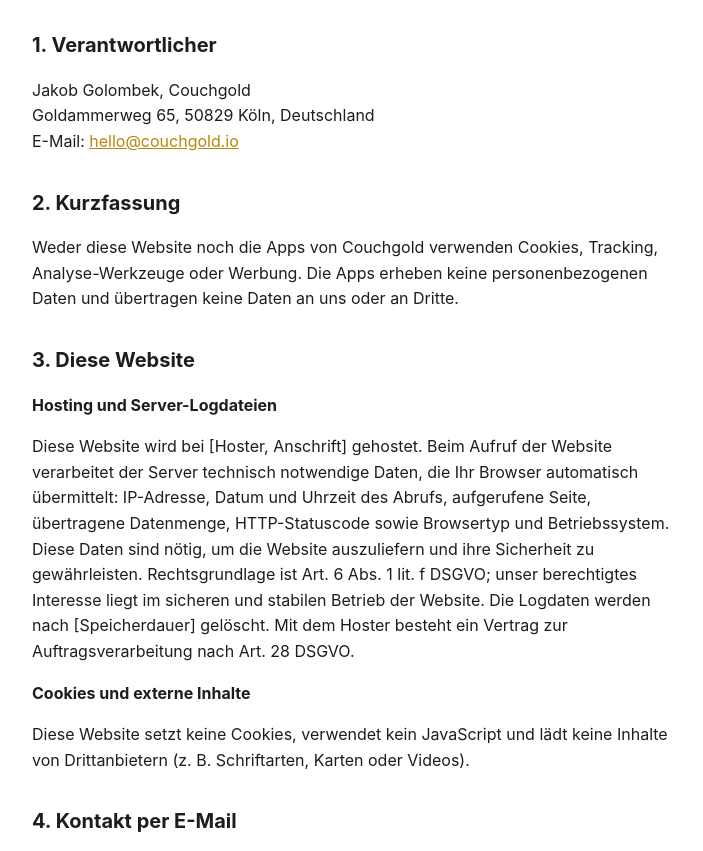
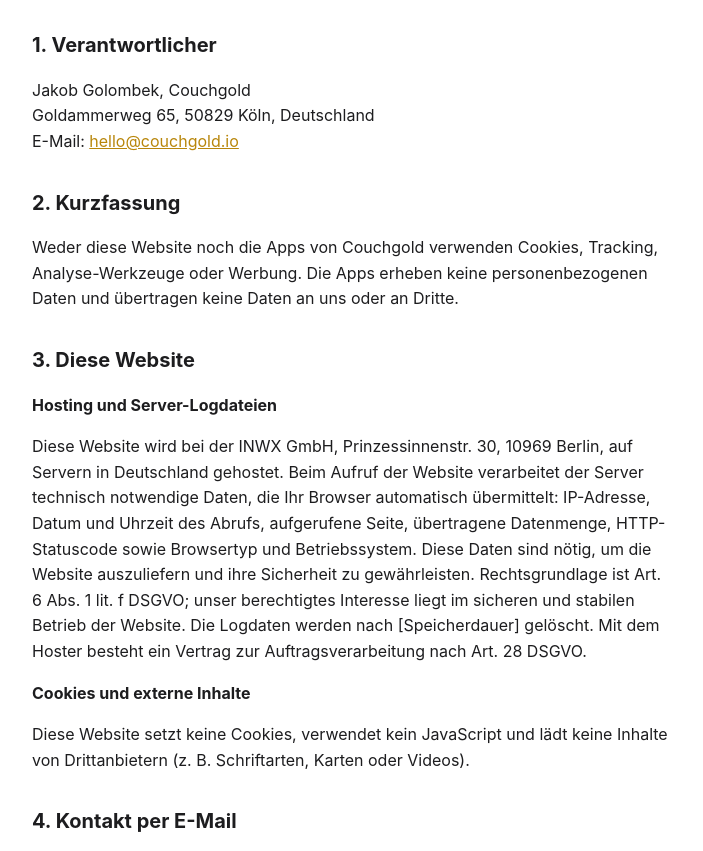
Before and after one commit to couchgold/couchgold.io, a plain HTML site: page datenschutz.html in a window 1280 px wide. Shown: the part 181-1032 px from the top of the page, without its empty margins (288-991 px from the left). Drawn offline with Linux system fonts and the light colour scheme.

Commit message:
Datenschutz: INWX als Hoster eintragen
Co-Authored-By: Claude Opus 5.5 <noreply@anthropic.com>

```diff
--- a/datenschutz.html
+++ b/datenschutz.html
@@ -38,8 +38,9 @@
     <h2>3. Diese Website</h2>
     <h3>Hosting und Server-Logdateien</h3>
     <p>
-      <!-- TODO: Hoster eintragen (Name, Anschrift) und Speicherdauer der Logs aus dessen Angaben übernehmen. -->
-      Diese Website wird bei [Hoster, Anschrift] gehostet. Beim Aufruf der Website verarbeitet
+      <!-- TODO: Speicherdauer der Logs aus dem AVV oder vom INWX-Support übernehmen. -->
+      Diese Website wird bei der INWX GmbH, Prinzessinnenstr. 30, 10969 Berlin, auf Servern in
+      Deutschland gehostet. Beim Aufruf der Website verarbeitet
       der Server technisch notwendige Daten, die Ihr Browser automatisch übermittelt: IP-Adresse,
       Datum und Uhrzeit des Abrufs, aufgerufene Seite, übertragene Datenmenge, HTTP-Statuscode sowie
       Browsertyp und Betriebssystem. Diese Daten sind nötig, um die Website auszuliefern und ihre
```
